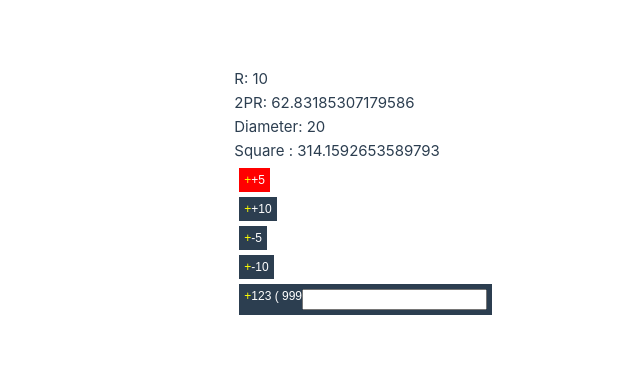
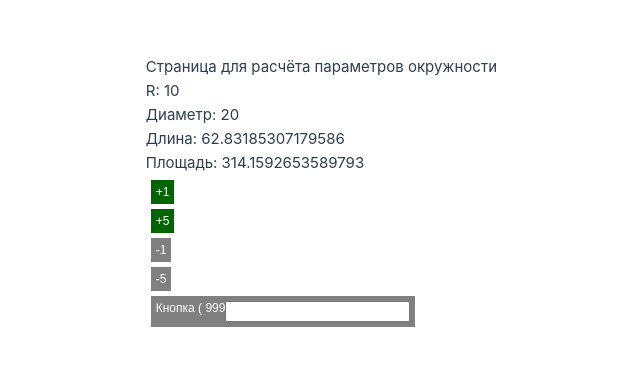
Before and after one commit to reznikovkg/vue-3-docker-compose, a Vue app in the folder vue/: page / in a window 1280 px wide. Shown: the part 207-572 px from the top of the page, without its empty margins (143-783 px from the left). Built offline with nearby package versions, Linux system fonts and the light colour scheme.

Commit message:
Добавил поясняющую надпись на странице, сделал более понятным подписи

```diff
--- a/vue/src/components/pages/IndexPage.vue
+++ b/vue/src/components/pages/IndexPage.vue
@@ -1,20 +1,21 @@
 <template>
   <div>
+    Страница для расчёта параметров окружности
     <div>R: {{ count }}</div>
-    <div>2PR: {{ c2pr }}</div>
-    <div>Diameter: {{ diameter }}</div>
-    <div>Square : {{ square }}</div>
+    <div>Диаметр: {{ diameter }}</div>
+    <div>Длина: {{ c2pr }}</div>
+    <div>Площадь: {{ square }}</div>
 
-    <CustomButton :type="'red'" @click="() => addCount(5)">+5</CustomButton>
-    <CustomButton @click="() => addCount(10)">+10</CustomButton>
-    <CustomButton @click="() => removeCount(5)">-5</CustomButton>
-    <CustomButton @click="() => removeCount(10)">-10</CustomButton>
+    <CustomButton :type="'green'" @click="() => addCount(1)">+1</CustomButton>
+    <CustomButton :type="'green'"@click="() => addCount(5)">+5</CustomButton>
+    <CustomButton @click="() => removeCount(1)">-1</CustomButton>
+    <CustomButton @click="() => removeCount(1)">-5</CustomButton>
     <CustomButton
       :showInput="true"
       @click="() => addCount(10)"
       @len="(v) => check(v)"
     >
-      123
+
       <template #count> 999 </template>
     </CustomButton>
   </div>
--- a/vue/src/components/ui/CustomButton.vue
+++ b/vue/src/components/ui/CustomButton.vue
@@ -1,6 +1,6 @@
 <template>
   <button class="c-button" :class="'c-button--' + type">
-    <div class="c-button__icon">+ {{ text }}</div>
+    <div class="c-button__icon">{{ text }}</div>
     <slot>Кнопка</slot>
     <template v-if="$slots.count"> (<slot name="count">0</slot> </template>
     <input
@@ -45,19 +45,19 @@ export default {
 <style lang="scss">
 .c-button {
   border: none;
-  background: #2c3e50;
+  background: grey;
   color: white;
   font-size: 12px;
   padding: 5px;
   margin: 5px;
   display: flex;
 
-  &--red {
-    background: red;
+  &--green {
+    background: darkgreen;
   }
 
   &__icon {
-    color: yellow;
+    color: white;
   }
 }
 </style>
```
Also changed, not shown: 1 other file (tests, documents, lock files or other folders).
